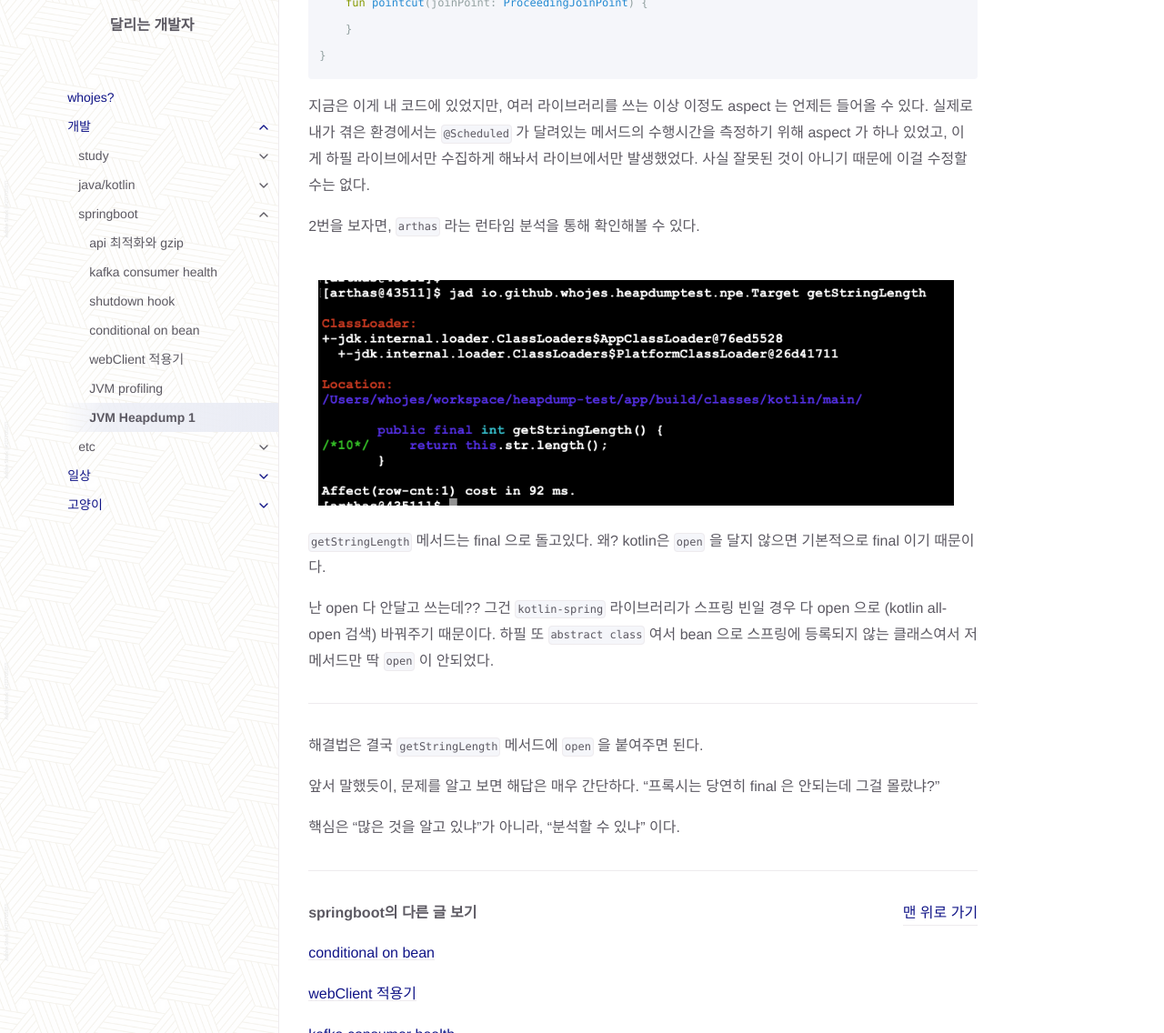
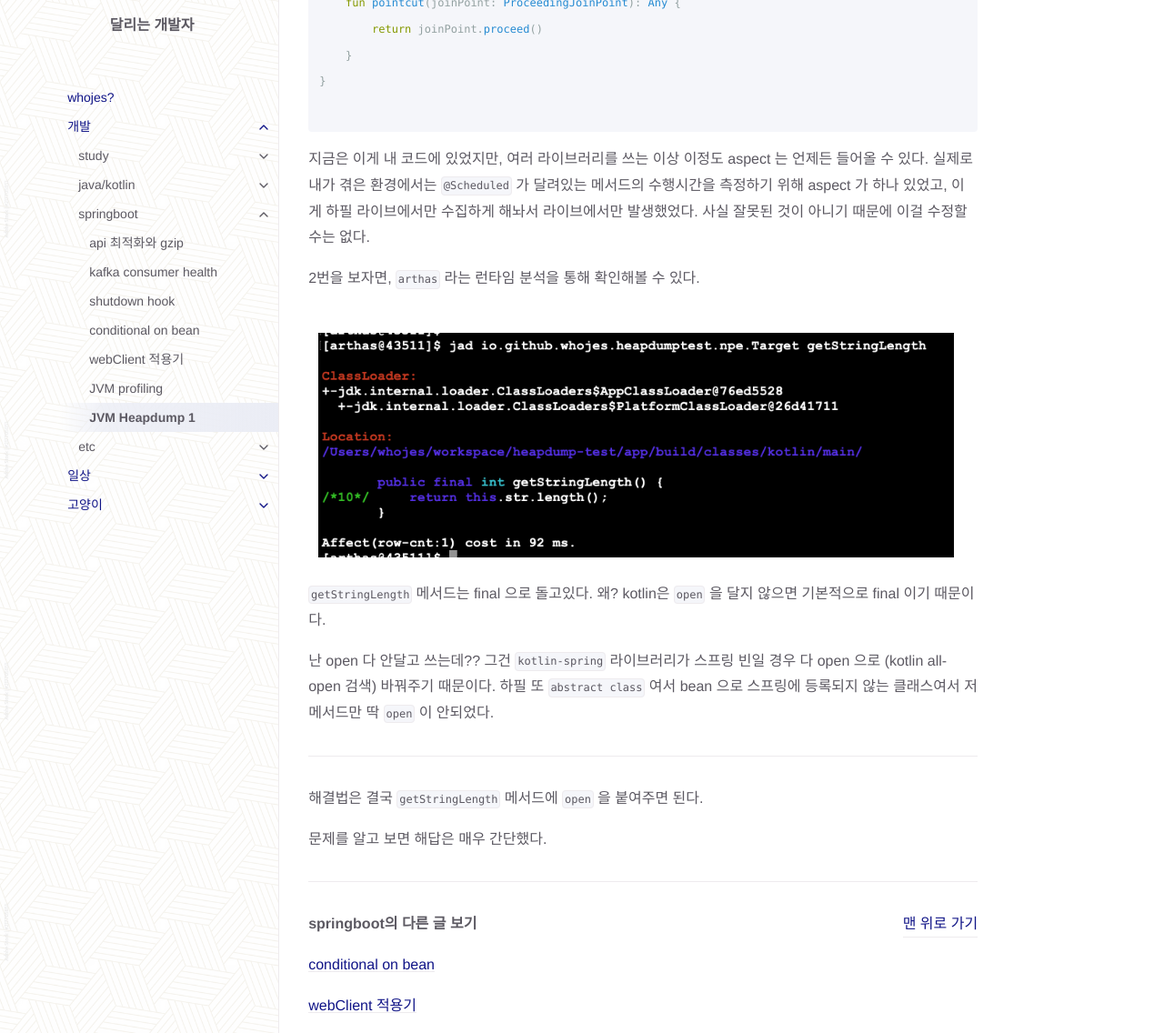
Before and after one commit to whojes/whojes.github.io, a Jekyll site: the page built from docs/develop/springboot/heapdump1-npe.md, in a window 1280 px wide and 1400 px high, scrolled down 6194 px, cut to the strip 264-1400 px from the top of the window. Shown: the whole strip at 91% size. Built offline with Jekyll 4.4.1, drawn with Linux system fonts in a browser that asks for light colours.

Commit message:
automessage

````diff
--- a/docs/develop/springboot/heapdump1-npe.md
+++ b/docs/develop/springboot/heapdump1-npe.md
@@ -175,9 +175,11 @@ class Configuration {
 @Aspect
 class TestAspect {
     @Around("execution(* io.github.whojes.heapdumptest.npe.Target.*(..))")
-    fun pointcut(joinPoint: ProceedingJoinPoint) {
+    fun pointcut(joinPoint: ProceedingJoinPoint): Any {
+        return joinPoint.proceed()
     }
 }
+
 ```
 
 지금은 이게 내 코드에 있었지만, 여러 라이브러리를 쓰는 이상 이정도 aspect 는 언제든 들어올 수 있다. 실제로 내가 겪은 환경에서는 `@Scheduled` 가 달려있는 메서드의 수행시간을 측정하기 위해 aspect 가 하나 있었고, 이게 하필 라이브에서만 수집하게 해놔서 라이브에서만 발생했었다. 사실 잘못된 것이 아니기 때문에 이걸 수정할 수는 없다.
@@ -194,6 +196,4 @@ class TestAspect {
 
 해결법은 결국 `getStringLength` 메서드에 `open` 을 붙여주면 된다.
 
-앞서 말했듯이, 문제를 알고 보면 해답은 매우 간단하다. "프록시는 당연히 final 은 안되는데 그걸 몰랐냐?"
-
-핵심은 "많은 것을 알고 있냐"가 아니라, "분석할 수 있냐" 이다.
+문제를 알고 보면 해답은 매우 간단했다.
````
